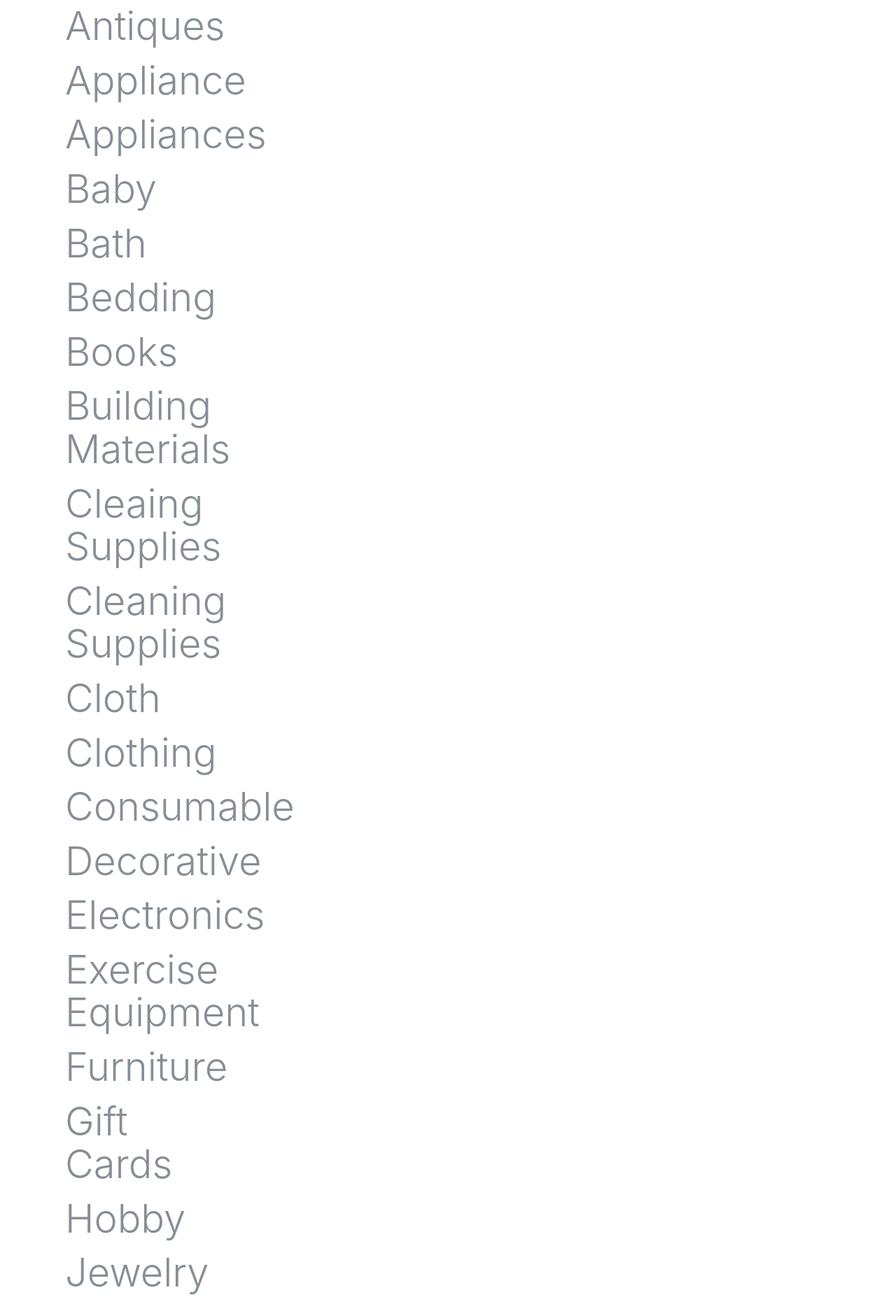
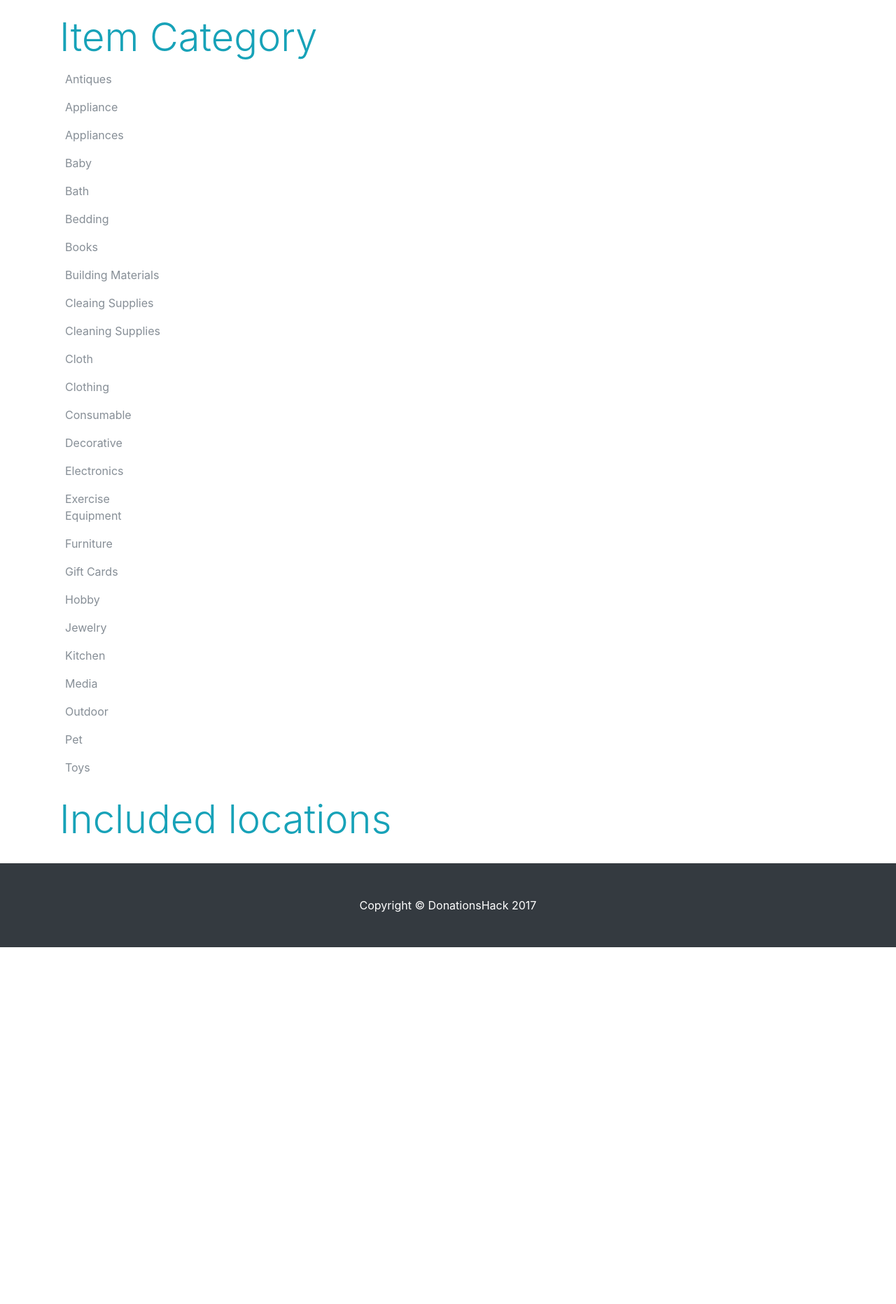
Before and after one commit to akjandl/DonationsHack, a Flask app: page /1 in a window 1280 px wide. Shown: the part 504-2368 px from the top of the page at 70% size. After the commit the page ends 1858 px from the top, so only its background shows below. Run offline with Flask 2, Linux system fonts and the light colour scheme; data comes from the database, SQL or seed files in the repository; some libraries are stand-ins or nearby versions.

Commit message:
update index to show (collapsable) locations

```diff
--- a/templates/index.html
+++ b/templates/index.html
@@ -24,24 +24,58 @@
       <div class="overlay">
         <div class="container">
           <h1 class="display-1 text-white">DonationsHack</h1>
-          <h2 class="display-4 text-white">donate your stuff, help someone</h2>
+          <h2 class="display-4 text-white">What do you want to donate today?</h2>
         </div>
       </div>
     </header>
 
-    {% for category in categories %}
-    <section>
+    </br>
+
+    <section id="categories">
       <div class="container">
         <div class="row align-items-center">
-          <div class="col-md-1 text-center">
+          <div class="col-md-12">
+            <h2 class="display-4 text-info">Item Category</h2>
+          </div>
+        </div>
+      </div>
+    {% for category in categories %}
+      <div class="container">
+        <div class="row align-items-center">
+          <div class="col-md-2 text-left">
             <div class="p-2">
-              <a class="display-4 text-muted" href="/{{ category }}">{{ category }}</a>
+              <a class="display-5 text-muted" href="/{{ category }}">{{ category }}</a>
             </div>
           </div>
         </div>
       </div>
+    {% endfor %}
     </section>
-    {% endfor %}
+
+    </br>
+
+    <section id="locations">
+      <div class="container">
+        <div class="row align-items-center">
+          <div class="col-md-12">
+            <h2 class="display-4 text-info" data-toggle="collapse" data-target="#locationInfo">Included locations</h2>
+          </div>
+        </div>
+      </div>
+      <div id="locationInfo" class="collapse">
+        {% for location in locations %}
+          <div class="container">
+            <div class="row align-items-center">
+              <div class="col-md-1 text-center">
+                <div class="p-2">
+                  <a class="display-6 text-muted" href="/{{ location }}">{{ category }}</a>
+                </div>
+              </div>
+            </div>
+          </div>
+        {% endfor %}
+      </div>
+    </section>
 
     </br>
 
```
